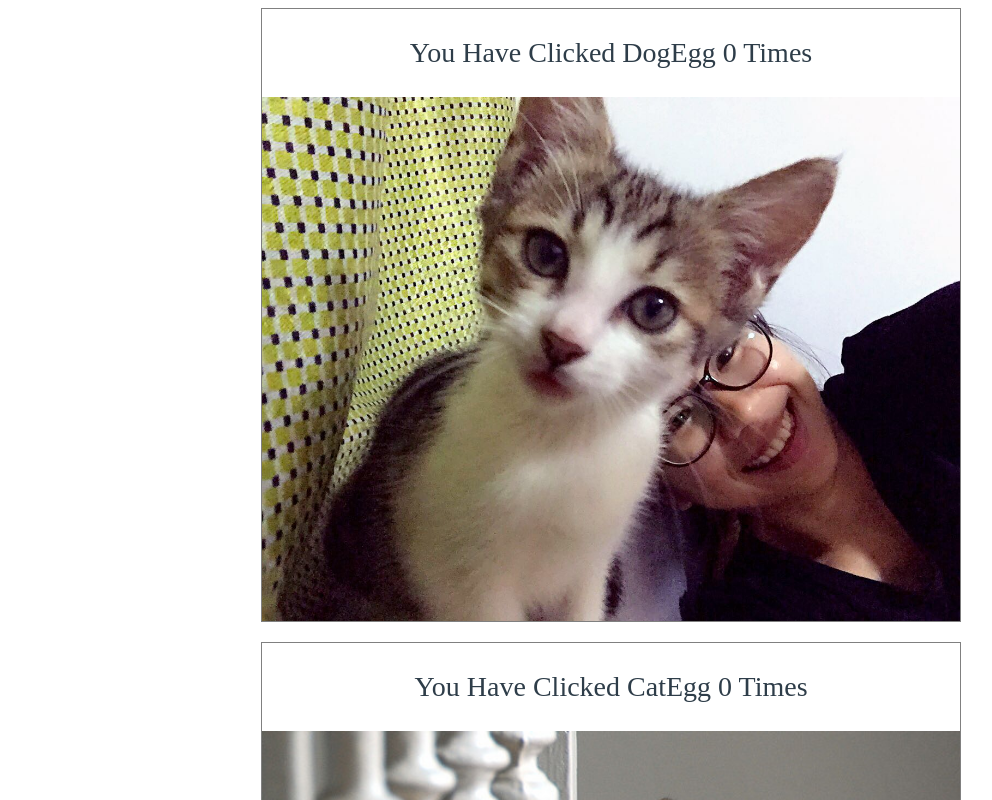
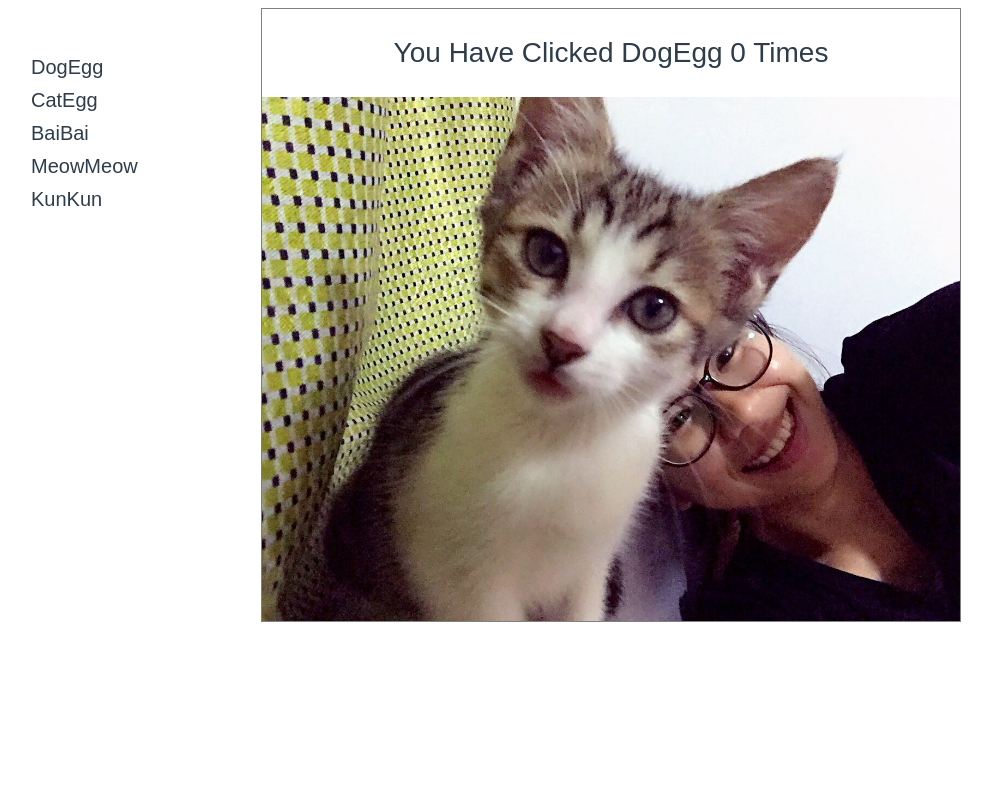
Before and after one commit to yuanting0505/cat_clicker, a website: page main.html in a window 1280 px wide. Shown: the top 800 px of the page, without its empty margins (29-1021 px from the left). Drawn offline with nearby package versions, Linux system fonts and the light colour scheme.

Commit message:
Add a sidebar and implement the click-show functionality

```diff
--- a/main.html
+++ b/main.html
@@ -5,12 +5,19 @@
     <title>Cat Clicker</title>
     <script src="bower_components/jquery/dist/jquery.min.js"></script>
     <script src="bower_components/handlebars/handlebars.min.js"></script>
+    <!--cat container template-->
     <script type="text/x-handlebars-template" id="cat-group-tpl">
         {{#each this}}
-        <div class="group">
+        <div class="group" id={{name}}>
             <p>You Have Clicked {{name}} <span class="number">0</span> Times</p>
             <img src={{pic}}>
         </div>
+        {{/each}}
+    </script>
+    <!--cat list template-->
+    <script type="text/x-handlebars-template" id="cat-list-tpl">
+        {{#each this}}
+        <li class="cat-li"><span data-related={{name}}>{{name}}</span></li>
         {{/each}}
     </script>
     <script src="public/js/main.js"></script>
@@ -18,7 +25,14 @@
 </head>
 <body>
 <div id="container">
+    <div id="cat-list">
+        <ul>
 
+        </ul>
+    </div>
+    <div id="cat-container">
+
+    </div>
 </div>
 </body>
 </html>
--- a/public/js/main.js
+++ b/public/js/main.js
@@ -26,17 +26,37 @@ $(document).ready(function() {
         }
     ];
 
-    //handlebars template
-    var templateScript = $('#cat-group-tpl').html();
-    var template = Handlebars.compile(templateScript);
+    //handlebars cat template
+    var catTemplateScript = $('#cat-group-tpl').html();
+    var catTemplate = Handlebars.compile(catTemplateScript);
 
     //generate html using template and data
-    $('#container').append(template(catCollection));
+    $('#cat-container').append(catTemplate(catCollection));
+
+    //set the first container visible when loaded
+    $($('#cat-container').find('.group')[0]).addClass('show');
+
+    //handle list template
+    var catListScript = $('#cat-list-tpl').html();
+    var catListTemplate = Handlebars.compile(catListScript);
+
+    $('#cat-list ul').append(catListTemplate(catCollection));
 
     //bind click event to each group
     $('.group img').click(function(e) {
         //add counter when clicking the picture
         var current = $(this).siblings('p').find($('.number'))[0];
-        $(current).text(parseInt($(current).text()) + 1 );
+        $(current).text(parseInt($(current).text()) + 1);
+    });
+
+    $('.cat-li').click(function(e) {
+        //add clicked class to this li and remove this class from others
+        $(this).addClass('clicked');
+        $(this).siblings().removeClass('clicked');
+
+        //handle related cat container
+        var related = $(this).find('span').data('related');
+        $('#' + related).addClass('show');
+        $('#' + related).siblings().removeClass('show');
     });
 });
--- a/public/style/main.css
+++ b/public/style/main.css
@@ -1,21 +1,53 @@
+body {
+    font-family: Avenir, sans-serif;
+}
+
 #container {
     width: 700px;
     margin: 0 auto;
 }
 
+#cat-list {
+    position: absolute;
+    top: 40px;
+    left: 20px;
+    width: 200px;
+}
+
+#cat-list ul {
+    list-style: none;
+}
+
+#cat-list li {
+    margin-bottom: 10px;
+    font-size: 20px;
+    color: #2e3d49;
+}
+
+#cat-list li:hover {
+    color: skyblue;
+}
+
+#cat-list li.clicked {
+    color: darkcyan;
+}
+
 .group {
+    display: none;
     border: 1px solid grey;
-    margin-bottom: 20px;
 }
 
 .group p {
     text-align: center;
-    font-family: Helvetica sans-serif;
     font-size: 28px;
     color: #2e3d49;
 }
 
-.group img{
+.group img {
     width: 100%;
     display: block;
 }
+
+.group.show {
+    display: block;
+}
```
